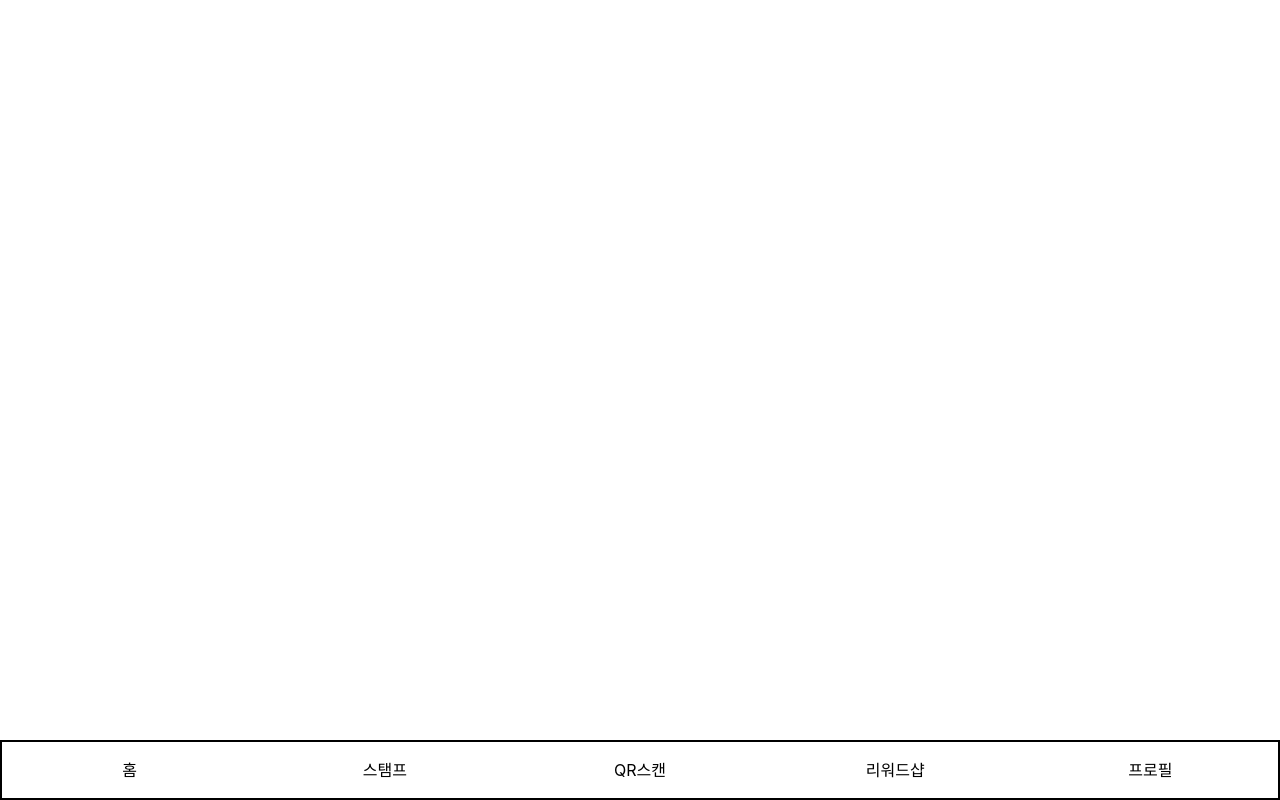
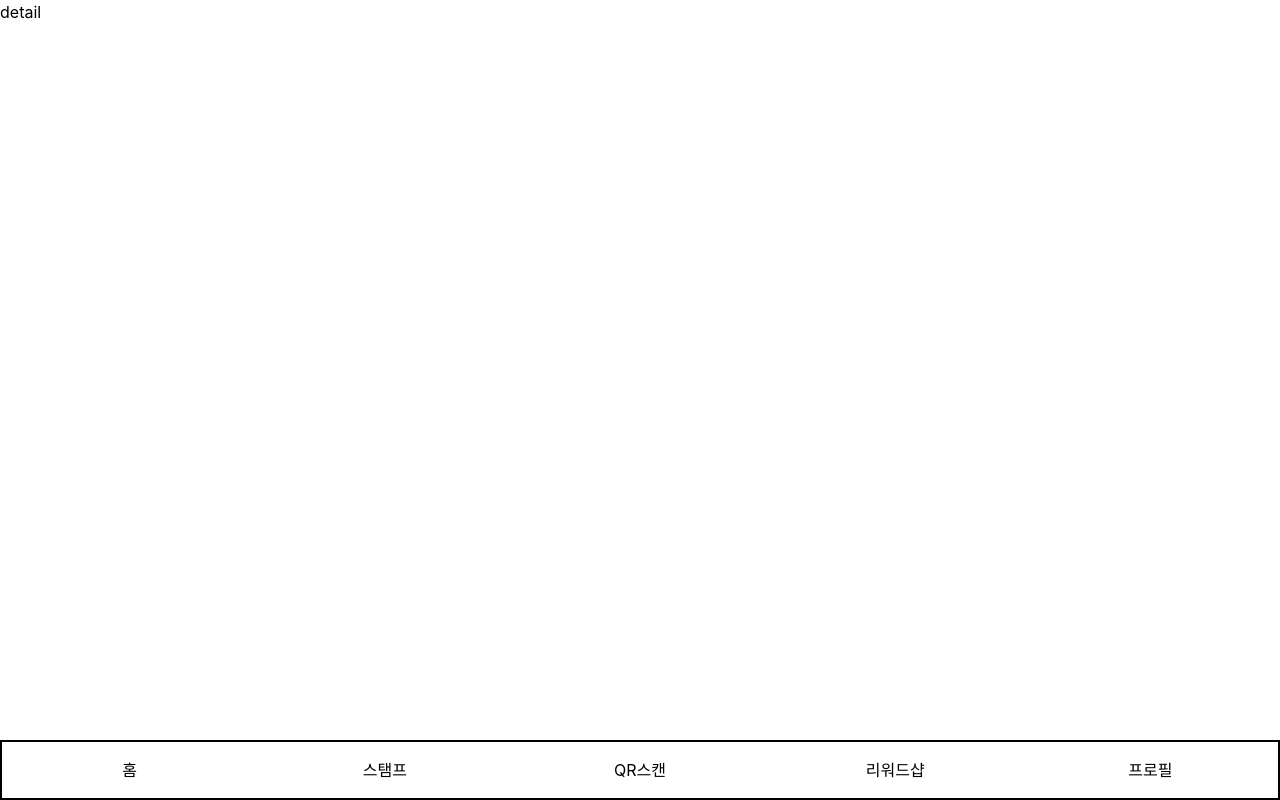
Before and after one commit to No88888888/eve_psyche_and_team_1, a React (Create React App) app in the folder FE/haiyeo/: page /result/detail in a window 1280 px wide. Before the commit this address had no page. Built offline with nearby package versions, Linux system fonts and the light colour scheme.

Commit message:
FE/FEAT : 상세페이지 파일 생성

```diff
--- a/FE/haiyeo/src/App.js
+++ b/FE/haiyeo/src/App.js
@@ -9,6 +9,7 @@ import Search from "./pages/SearchStart";
 import SearchPlace from "./pages/SearchPlace";
 import SearchSchedule from "./pages/SearchSchedule";
 import Result from "./pages/Result";
+import ResultDetail from "./pages/ResultDetail";
 
 function App() {
   return (
@@ -22,6 +23,7 @@ function App() {
         <Route path="/search/place" Component={SearchPlace} />
         <Route path="/search/schedule" Component={SearchSchedule} />
         <Route path="/result" Component={Result} />
+        <Route path="/result/detail" Component={ResultDetail} />
       </Routes>
       <BottomNav />
     </div>
--- a/FE/haiyeo/src/pages/ResultComponents/CategoryBlocks.jsx
+++ b/FE/haiyeo/src/pages/ResultComponents/CategoryBlocks.jsx
@@ -1,8 +1,13 @@
 import React from "react";
+import { useNavigate } from "react-router-dom";
 
 function CategoryBlocks() {
+  const navigate = useNavigate();
+  const moveToDetail = () => {
+    navigate("/result/detail");
+  };
   return (
-    <div className="mx-auto w-11/12 mt-6">
+    <div className="mx-auto w-11/12 mt-6" onClick={moveToDetail}>
       <div>
         <img className="rounded-xl" src="img/lodgeStar.png" alt="상품이미지" />
       </div>
--- /dev/null
+++ b/FE/haiyeo/src/pages/ResultDetail.jsx
@@ -0,0 +1,11 @@
+import React from "react";
+
+function ResultDetail() {
+  return (
+    <div>
+      <div>detail</div>
+    </div>
+  );
+}
+
+export default ResultDetail;
```
